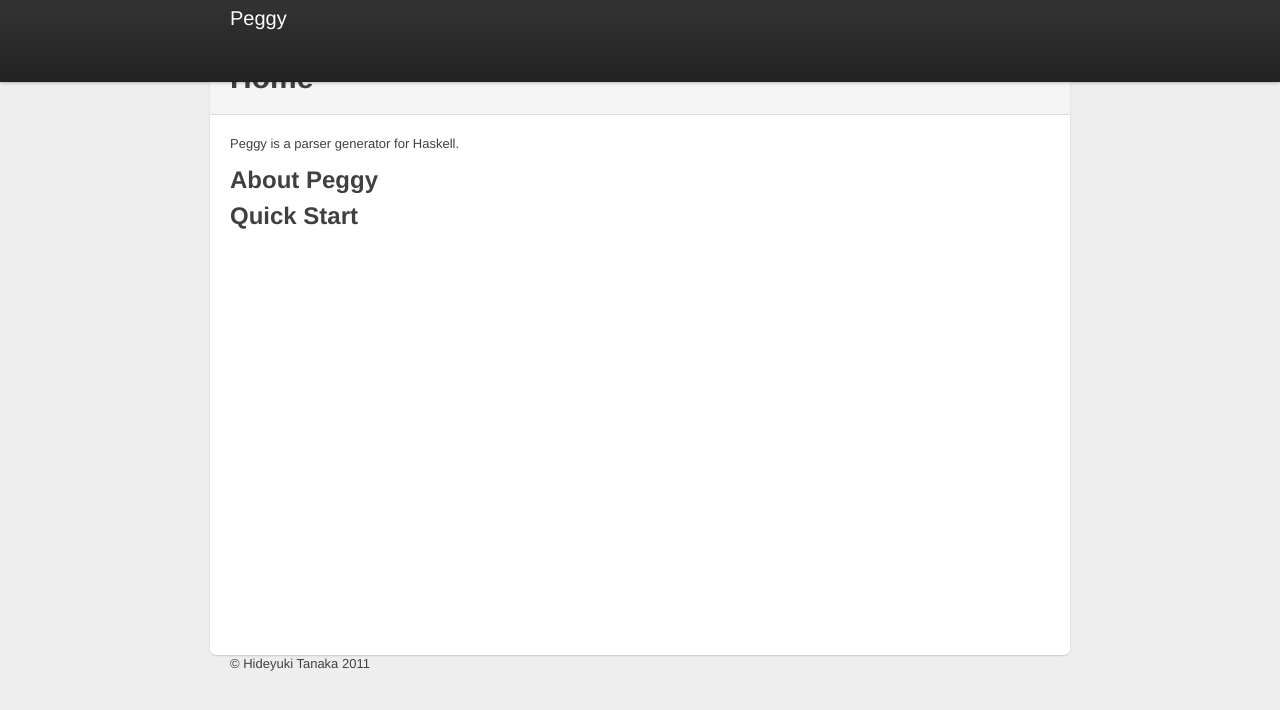
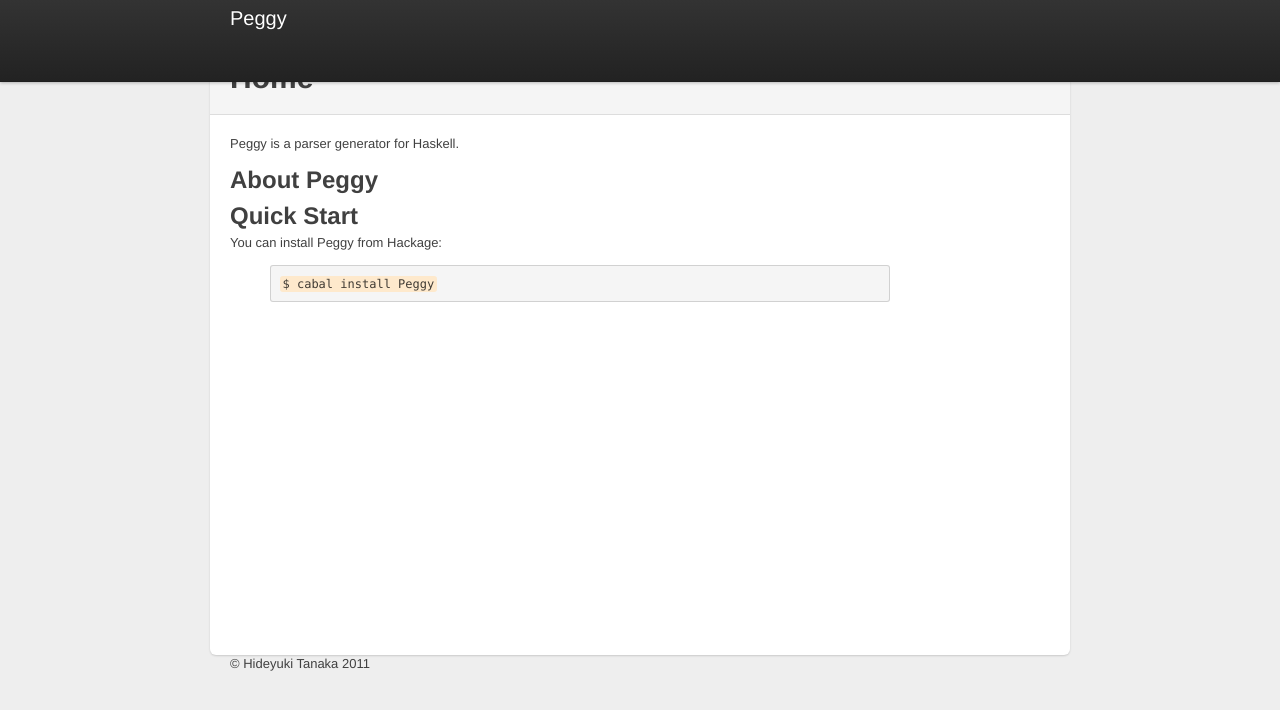
Before and after one commit to tanakh/Peggy, a Jekyll site: the page built from index.md, in a window 1280 px wide. Shown: the top 710 px of the page. Built offline with Jekyll 4.4.1, drawn with Linux system fonts in a browser that asks for light colours; Markdown is read by kramdown in place of the engine named in the settings.

Commit message:
write doc

```diff
--- a/_layouts/default.html
+++ b/_layouts/default.html
@@ -71,7 +71,7 @@
         <a class="brand" href="#">Peggy</a>
         <ul class="nav">
           {% for p in site %}
-            <li><a href="#">{{ p.title }}</a></li>
+            <li><a href="{{ p.url }}">{{ p.title }}</a></li>
           {% endfor %}
         </ul>
       </div>
--- a/index.md
+++ b/index.md
@@ -8,3 +8,9 @@ Peggy is a parser generator for Haskell.
 ## About Peggy
 
 ## Quick Start
+
+You can install Peggy from Hackage:
+
+{% highlight html %}
+$ cabal install Peggy
+{% endhighlight %}
```
